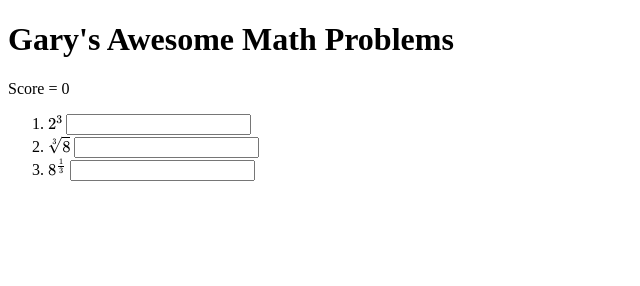
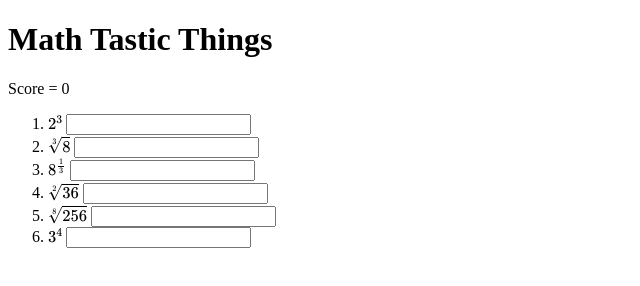
Before and after one commit to oliversmith23/AACoding02-6, a plain HTML site: page index.html in a window 1280 px wide. Shown: the whole page, without its empty margins (0-640 px from the left). Drawn offline with nearby package versions, Linux system fonts and the light colour scheme.

Commit message:
Update index.html

```diff
--- a/index.html
+++ b/index.html
@@ -3,9 +3,10 @@
 <html lang="en">
 <head>
 <meta charset="UTF-8">
-
+<link rel="apple-touch-icon" type="image/png" href="https://static.codepen.io/assets/favicon/apple-touch-icon-5ae1a0698dcc2402e9712f7d01ed509a57814f994c660df9f7a952f3060705ee.png" />
 <meta name="apple-mobile-web-app-title" content="CodePen">
-
+<link rel="shortcut icon" type="image/x-icon" href="https://static.codepen.io/assets/favicon/favicon-aec34940fbc1a6e787974dcd360f2c6b63348d4b1f4e06c77743096d55480f33.ico" />
+<link rel="mask-icon" type="" href="https://static.codepen.io/assets/favicon/logo-pin-8f3771b1072e3c38bd662872f6b673a722f4b3ca2421637d5596661b4e2132cc.svg" color="#111" />
 <title>CodePen - AACoding02-6</title>
 <style>
 .correct {
@@ -18,14 +19,19 @@
 </style>
 </head>
 <body translate="no">
-<script src="https://polyfill.io/v3/polyfill.min.js?features=es6"></script>
+<script src="https://polyfill.io/v3/polyfill.min.js?features=es6">
+
+</script>
 <script id="MathJax-script" async src="https://cdn.jsdelivr.net/npm/mathjax@3/es5/tex-mml-chtml.js"></script>
-<h1>Gary's Awesome Math Problems</h1>
+<h1>Math Tastic Things</h1>
 Score = <span id="score">0</span>
 <ol>
 <li>\( 2^3 \) <input data-correct="8" /> </li>
 <li>\( \sqrt[3]{8} \) <input data-correct="2" /></li>
 <li>\( 8^\frac{1}{3} \) <input data-correct="2" /></li>
+<li>\( \sqrt[2]{36} \) <input data-correct="6" /></li>
+<li>\(\sqrt[8]{256} \) <input data-correct="2" /></li>
+<li>\( 3^4 \) <input data-correct="81" < li>
 </ol>
 <script src='https://cdnjs.cloudflare.com/ajax/libs/jquery/3.4.1/jquery.min.js'></script>
 <script src='https://cdn.jsdelivr.net/npm/mathjax@3/es5/tex-mml-chtml.js'></script>
```
